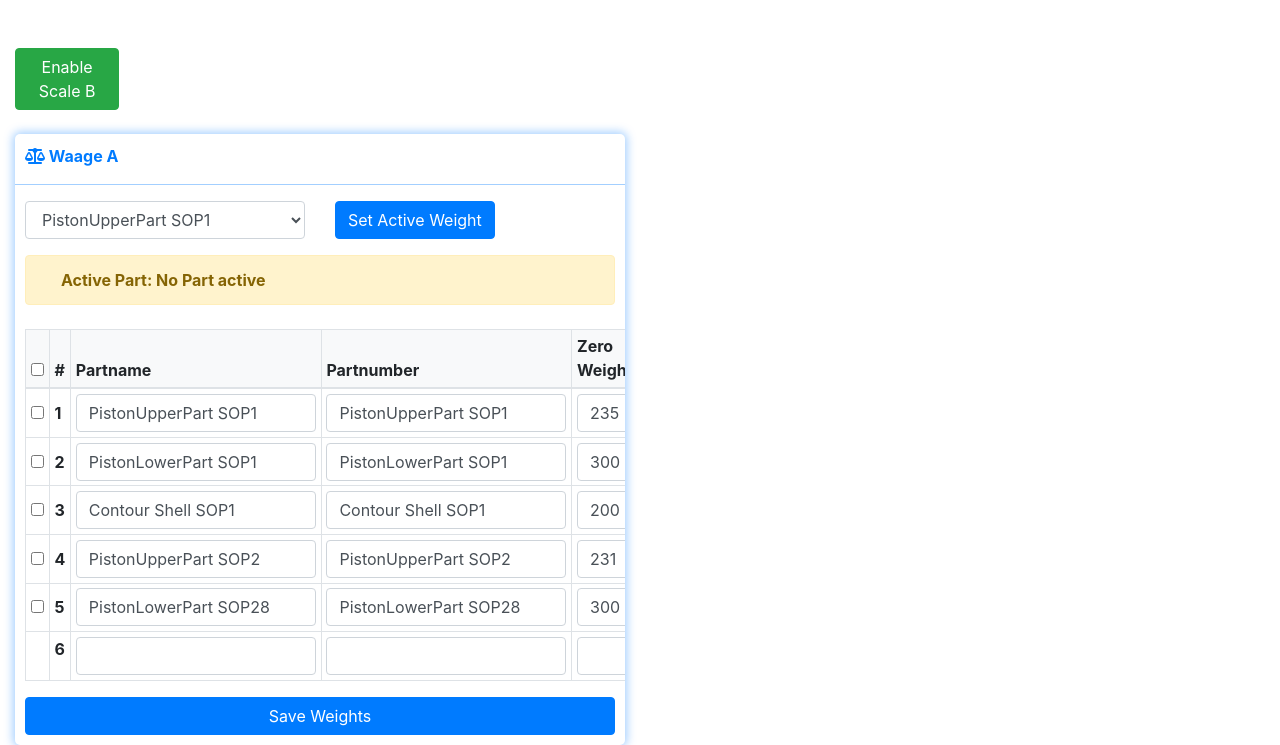
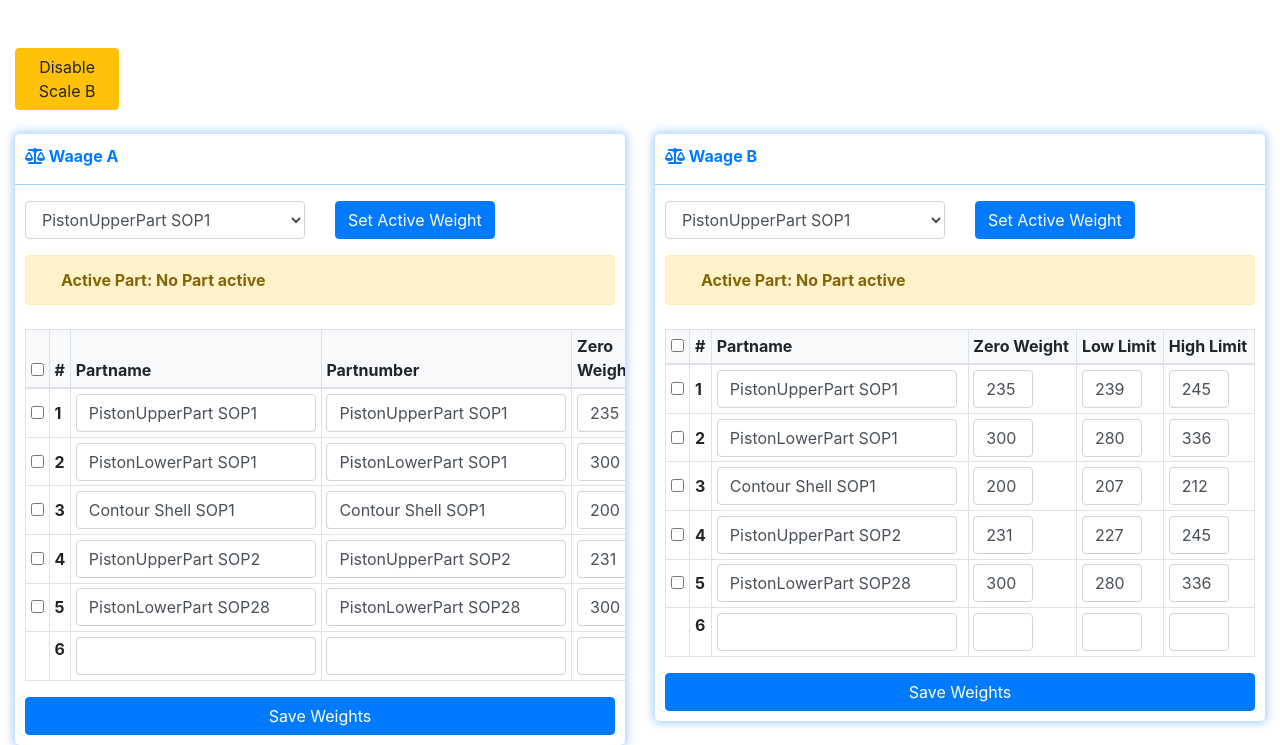
Before and after one commit to arborin/part_information_tracking_system, a Flask app: page / in a window 1280 px wide. Shown: the part 58-803 px from the top of the page. Run offline with Flask 2, Linux system fonts and the light colour scheme; some libraries are stand-ins or nearby versions.

Commit message:
[ADD] scale b enable disable btn

```diff
--- a/PartInformationTrackingSystem_v1/app.py
+++ b/PartInformationTrackingSystem_v1/app.py
@@ -188,9 +188,24 @@ def set_scale_parames():
     args = dict(args)
     scale_id = int(args['scale_id'][0])
 
-
     app.scale_params['scale'][scale_id]['scale_ip'] = args['scale_ip'][0]
     app.scale_params['scale'][scale_id]['scale_port'] = args['scale_port'][0]
+
+    app.logger.info(app.scale_params)
+    app.write_settings('scale')
+
+    return app.make_response('OK')
+
+@app.route('/settings/scale/enable', methods=["GET", "POST"])
+def set_scale_b():
+    args = flask.request.form
+
+    app.logger.info(app.scale_params)
+
+    args = dict(args)
+    active = int(args['active'][0])
+
+    app.scale_params['scale'][1]['active'] = active
 
     app.logger.info(app.scale_params)
     app.write_settings('scale')
--- a/PartInformationTrackingSystem_v1/settings/scale.json
+++ b/PartInformationTrackingSystem_v1/settings/scale.json
@@ -1 +1 @@
-{"scale": [{"active": 1, "name": "Scale A", "scale_ip": "192.168.50.102", "scale_port": "1000"}, {"active": 0, "name": "Scale B", "scale_ip": "192.168.50.201", "scale_port": "2000"}]}
+{"scale": [{"active": 1, "name": "Scale A", "scale_ip": "192.168.50.102", "scale_port": "1000"}, {"active": 1, "name": "Scale B", "scale_ip": "192.168.50.201", "scale_port": "2000"}]}
--- a/PartInformationTrackingSystem_v1/static/js/default.js
+++ b/PartInformationTrackingSystem_v1/static/js/default.js
@@ -107,3 +107,32 @@ function checkWeightWasSet(data, status, xhr){
     }
 
 };
+
+
+$("#disableScaleB").click(function(){
+    var data = {
+        "active" : 0
+    };
+    $.post('/settings/scale/enable', data, function(data, status, xhr){
+        if( xhr.responseText == "OK"){
+            reload();
+            alertify.success("OK");
+        }else{
+            alertify.error("Can not enable Scale B");
+        }
+    });
+});
+
+$("#enableScaleB").click(function(){
+    var data = {
+        "active" : 1
+    };
+    $.post('/settings/scale/enable', data, function(data, status, xhr){
+        if( xhr.responseText == "OK"){
+            reload();
+            alertify.success("OK");
+        }else{
+            alertify.error("Can not enable Scale B");
+        }
+    });
+});
--- a/PartInformationTrackingSystem_v1/templates/base.html
+++ b/PartInformationTrackingSystem_v1/templates/base.html
@@ -10,7 +10,7 @@
                 {% if scale_params.scale[1].active %}
                     <button class='btn btn-warning col-sm-1' id="disableScaleB">Disable Scale B</button>
                 {% else %}
-                    <button class='btn btn-success col-sm-1' id="enableScaleA">Enable Scale B</button>
+                    <button class='btn btn-success col-sm-1' id="enableScaleB">Enable Scale B</button>
                 {% endif %}
             </div>
         </div>
```
Also changed, not shown: PartInformationTrackingSystem_v1/static/js/settings.js (+8 -1 lines).
